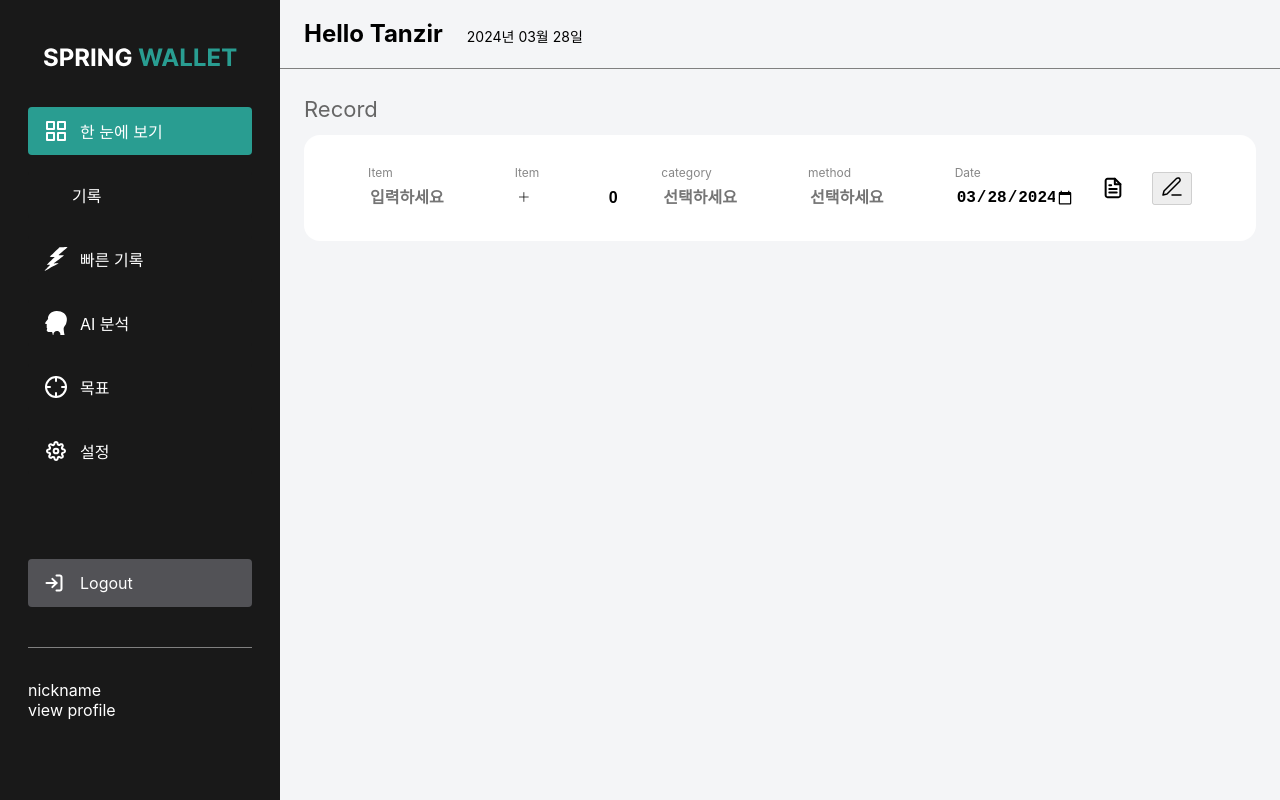
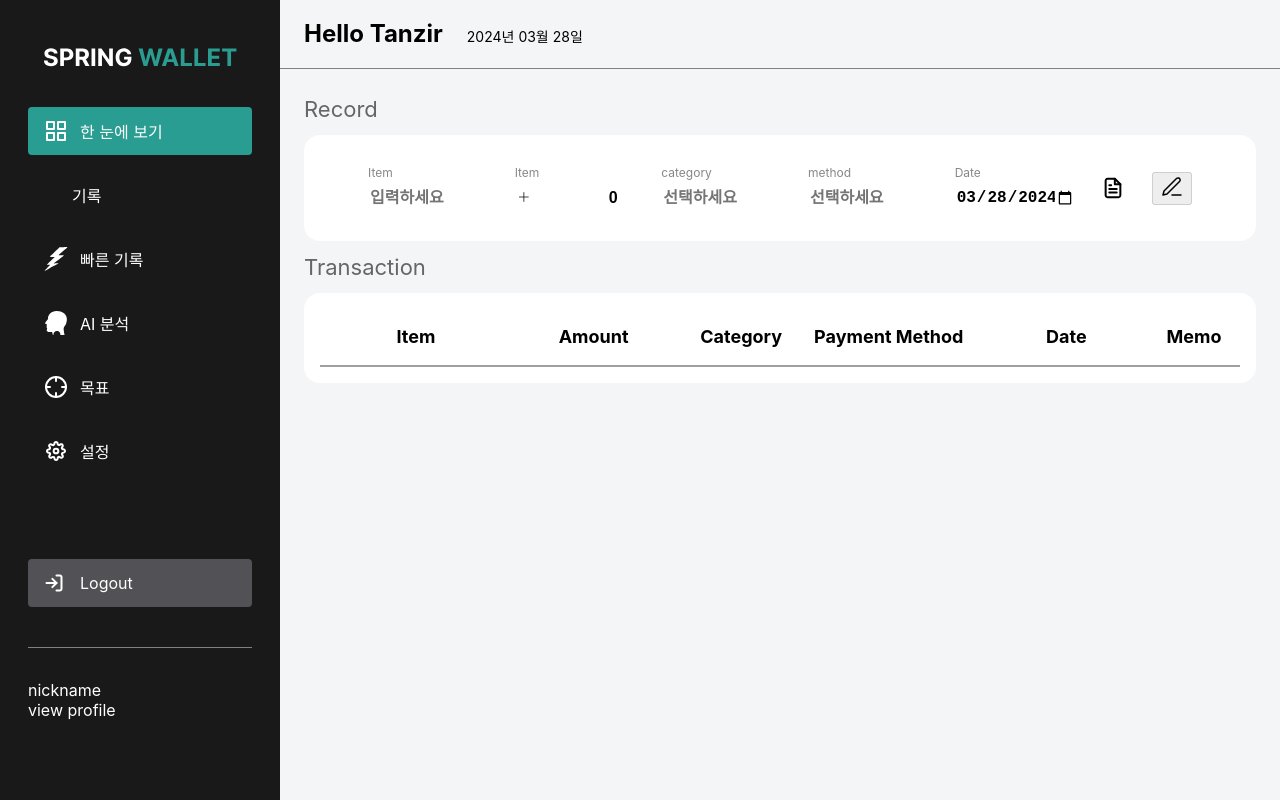
Before and after one commit to twoo1999/SpringWallet, a React (Create React App) app in the folder FE/: page /record in a window 1280 px wide. Built offline with nearby package versions, Linux system fonts and the light colour scheme; some icons are missing; the HTML template or start-up script is replaced by a standard one.

Commit message:
[FE] :art: viewer의 헤더 추가

```diff
--- a/FE/src/common/fonts.css
+++ b/FE/src/common/fonts.css
@@ -49,11 +49,13 @@
 .ExtraBold22{
     font-size: 22px;
     line-height: 32px;
+    font-weight: bold;
 }
 
 .ExtraBold18{
     font-size: 18px;
     line-height: 24px;
+    font-weight: bold;
 }
 
 .Header22 {
--- a/FE/src/components/record/Record.jsx
+++ b/FE/src/components/record/Record.jsx
@@ -11,6 +11,7 @@ import {DateInput} from "./DateInput";
 import {useEffect, useState} from "react";
 import axios from "axios";
 import {MemoModal} from "./Memo";
+import {RecordViewer} from "./RecordViewer";
 
 const Wrapper = styled.div`
     display: flex;
@@ -106,24 +107,33 @@ export function Record(){
             <form action="http://localhost:8080/record" method="post">
                 <RecordTable className="White">
                     <ItemInput onChangeValue={onChangeValue}></ItemInput>
-                    <AmountInput onChangeValueReadonly={onChangeValueReadonly} sign={sign} onChangeSign={()=>setSign(!sign)}></AmountInput>
-                    <SelctInput onChangeValueReadonly={onChangeValueReadonly} type="category" items={categories}></SelctInput>
-                    <SelctInput onChangeValueReadonly={onChangeValueReadonly} type="method" items={["카드", "현금"]}></SelctInput>
+                    <AmountInput onChangeValueReadonly={onChangeValueReadonly} sign={sign}
+                                 onChangeSign={() => setSign(!sign)}></AmountInput>
+                    <SelctInput onChangeValueReadonly={onChangeValueReadonly} type="category"
+                                items={categories}></SelctInput>
+                    <SelctInput onChangeValueReadonly={onChangeValueReadonly} type="method"
+                                items={["카드", "현금"]}></SelctInput>
                     <DateInput onChangeValue={onChangeValue}></DateInput>
-                    <Memo onClick={()=>{setMemoView(!memoView)}}></Memo>
-                    <button disabled={able} onClick={(e)=>{
+                    <Memo onClick={() => {
+                        setMemoView(!memoView)
+                    }}></Memo>
+                    <button disabled={able} onClick={(e) => {
                         e.preventDefault();
                         const amount = Number(input.amount);
                         axios({
                             method: "POST",
                             url: "http://localhost:8080/record",
-                            data: JSON.stringify({...input, amount: sign ? amount : -1*amount , memo: memoValue.length > 0 ? memoValue:null }),
-                            withCredentials:true,
-                            headers:{
+                            data: JSON.stringify({
+                                ...input,
+                                amount: sign ? amount : -1 * amount,
+                                memo: memoValue.length > 0 ? memoValue : null
+                            }),
+                            withCredentials: true,
+                            headers: {
                                 "Content-Type": "application/json"
                             }
 
-                        }).then((res, err)=>{
+                        }).then((res, err) => {
                             console.log(res);
                         })
                     }}><Report></Report></button>
@@ -134,9 +144,13 @@ export function Record(){
             {
                 memoView &&
                 <ModalBack onClick={closeMemoModalHandeler}>
-                    <MemoModal memoValue={memoValue} onChangeValue={onChangeMemoValue} onClickCloseBtn={closeMemoModalHandeler}></MemoModal>
+                    <MemoModal memoValue={memoValue} onChangeValue={onChangeMemoValue}
+                               onClickCloseBtn={closeMemoModalHandeler}></MemoModal>
                 </ModalBack>
             }
+
+            <span className="Header22 Gray01">Transaction</span>
+            <RecordViewer></RecordViewer>
 
         </Wrapper>
     )
--- /dev/null
+++ b/FE/src/components/record/RecordHeader.jsx
@@ -0,0 +1,45 @@
+import styled from "styled-components";
+
+const Wrapper = styled.div`
+    display: flex;
+    flex-direction: row;
+    width: 100%;
+    justify-content: space-between;
+    padding: 16px;
+    box-sizing: border-box;
+    border-bottom: 2px solid #9F9F9F;
+`;
+
+const CategoryP = styled.span`
+    width: 100px;
+    text-align: center;
+`;
+
+const MemoP = styled.span`
+    width: 60px;
+    text-align: center;
+`;
+
+const TextP = styled.span`
+    width: 160px;
+    text-align: center;
+`;
+
+const ItemP = styled.span`
+    width: 160px;
+    text-align: center;
+`;
+
+
+export function RecordHeader({data}){
+    return(
+        <Wrapper>
+            <ItemP className="ExtraBold18">Item</ItemP>
+            <TextP className="ExtraBold18">Amount</TextP>
+            <CategoryP className="ExtraBold18">Category</CategoryP>
+            <TextP className="ExtraBold18">Payment Method</TextP>
+            <TextP className="ExtraBold18">Date</TextP>
+            <MemoP className="ExtraBold18">Memo</MemoP>
+        </Wrapper>
+    )
+}
--- /dev/null
+++ b/FE/src/components/record/RecordViewer.jsx
@@ -0,0 +1,20 @@
+import styled from "styled-components";
+import {RecordHeader} from "./RecordHeader";
+
+const Wrapper = styled.div`
+    display: flex;
+    flex-direction: row;
+    background-color: white;
+    border-radius: 16px;
+    height: 100%;
+    padding: 16px;
+    box-sizing: border-box;
+`;
+
+export function RecordViewer(){
+    return(
+        <Wrapper>
+            <RecordHeader></RecordHeader>
+        </Wrapper>
+    );
+}
```
